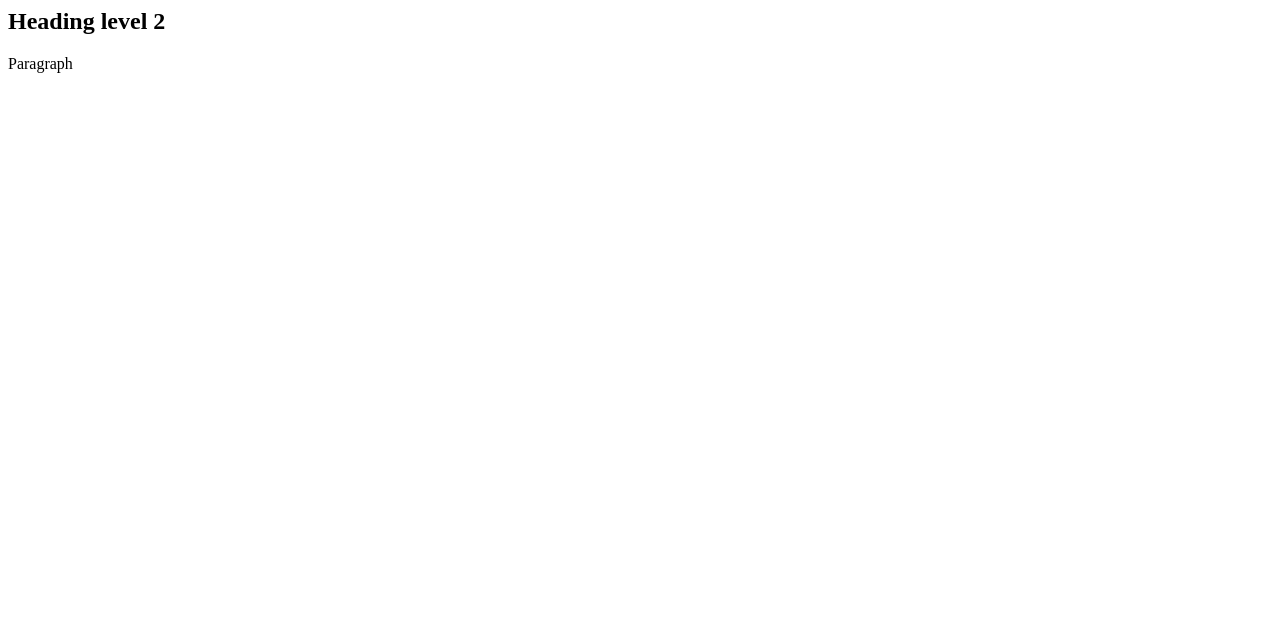
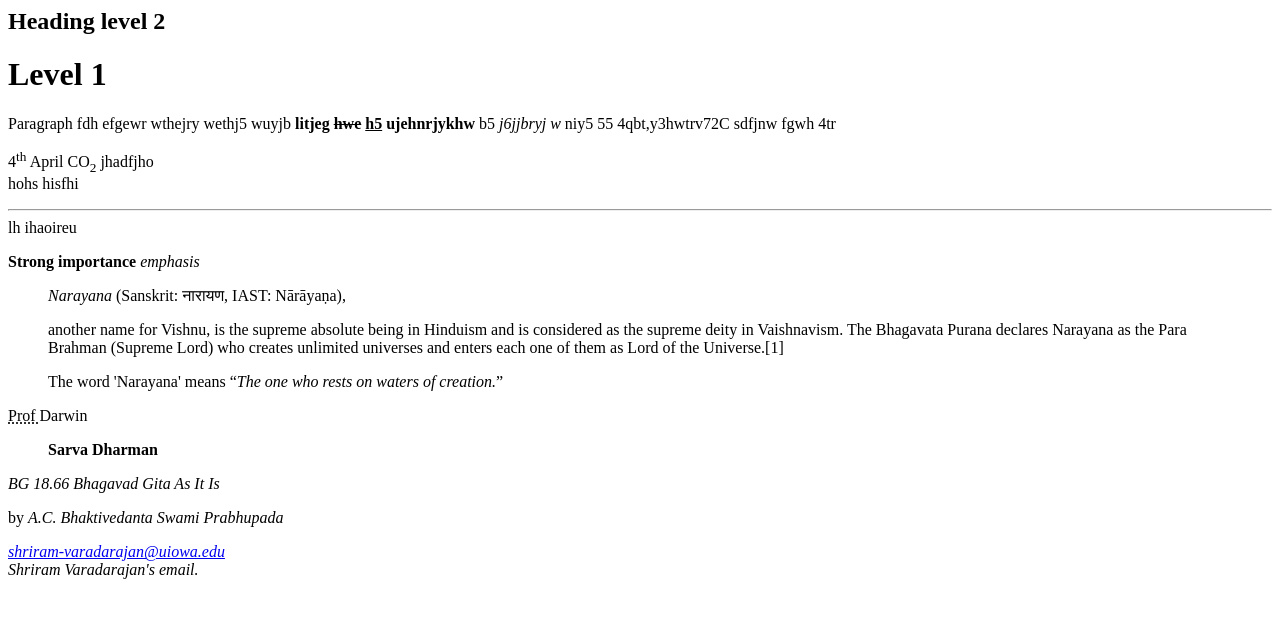
Before and after one commit to ShriramVarada/HTML, a plain HTML site: page Projects/test1.html in a window 1280 px wide. Drawn offline with Linux system fonts and the light colour scheme.

Commit message:
Some more from chapter 2

```diff
--- a/Projects/test1.html
+++ b/Projects/test1.html
@@ -5,8 +5,25 @@
 <body>
 
 <h2> Heading level 2 </h2>
+<h1> Level 1 </h1>
 
-<p> Paragraph </p>
+<p> Paragraph fdh efgewr wthejry  wethj5       wuyjb <b> litjeg <del>hwe</del> <ins>h5</ins> ujehnrjykhw </b> b5 <i>j6jjbryj w </i> niy5 55 4qbt,y3hwtrv72C sdfjnw fgwh 4tr </p>
+
+<p> 4<sup>th </sup> April CO<sub>2</sub> jhadfjho<br />hohs hisfhi<hr />lh ihaoireu</p>
+
+<strong> Strong importance </strong> <em> emphasis </em> <br />
+
+<blockquote cite = "https://en.wikipedia.org/wiki/Narayana"> <dfn>Narayana</dfn> (Sanskrit: नारायण, IAST: Nārāyaṇa), <p> another name for Vishnu, is the supreme absolute being in Hinduism and is considered as the supreme deity in Vaishnavism. The Bhagavata Purana declares Narayana as the Para Brahman (Supreme Lord)
+   who creates unlimited universes and enters each one of them as Lord of the Universe.[1] </p>
+   The word 'Narayana' means <q><i>The one who rests on waters of creation.</i></q>
+   </blockquote>
+
+<p> <abbr title="Stupid Professor"> Prof </abbr> Darwin </p>
+
+<blockquote cite = "https://vedabase.io/en/library/bg/"> <b> Sarva Dharman </b> </blockquote>  <cite> BG 18.66 Bhagavad Gita As It Is </cite>
+  <p> by <cite> A.C. Bhaktivedanta Swami Prabhupada </cite> </p>
+
+  <address> <a href="mailto:shriram-varadarajan@uiowa.edu"> shriram-varadarajan@uiowa.edu</a><br /> </address> <em> Shriram Varadarajan's email.</em>
 
 </body>
 </html>
```
